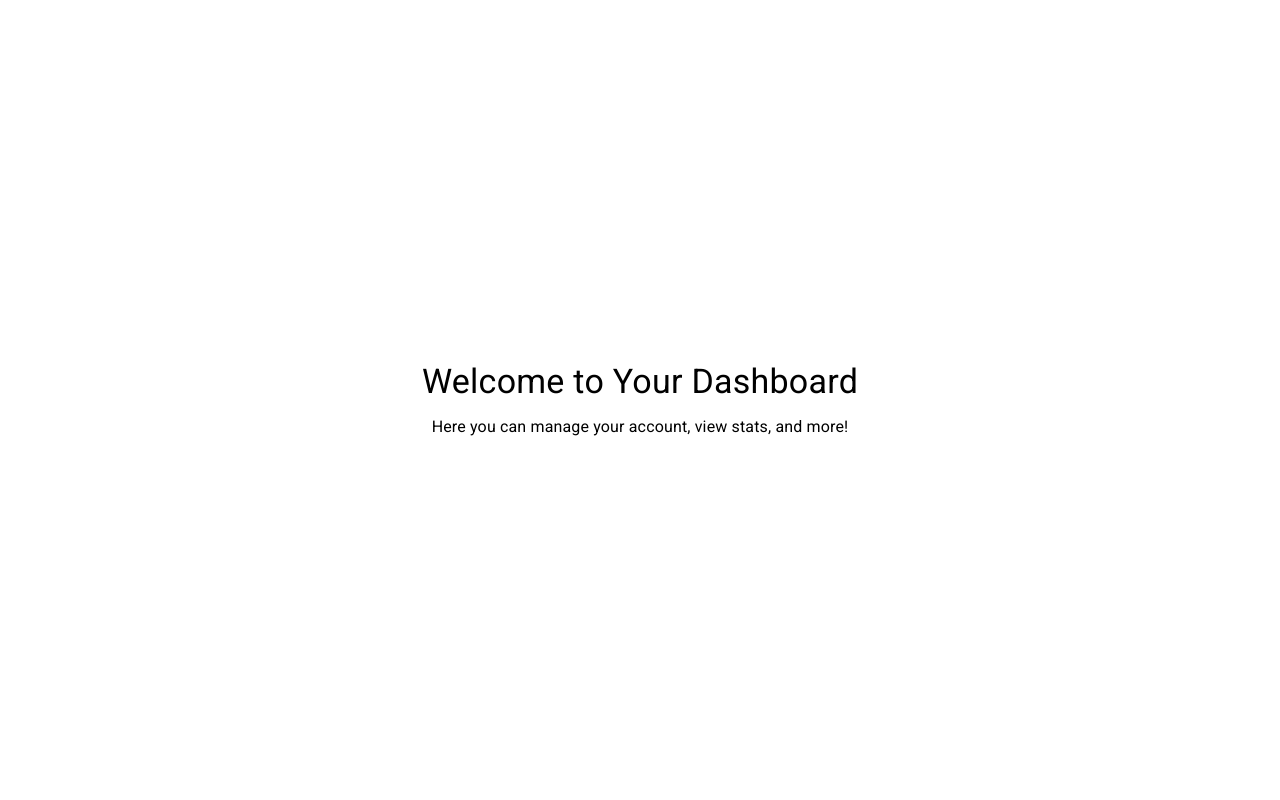
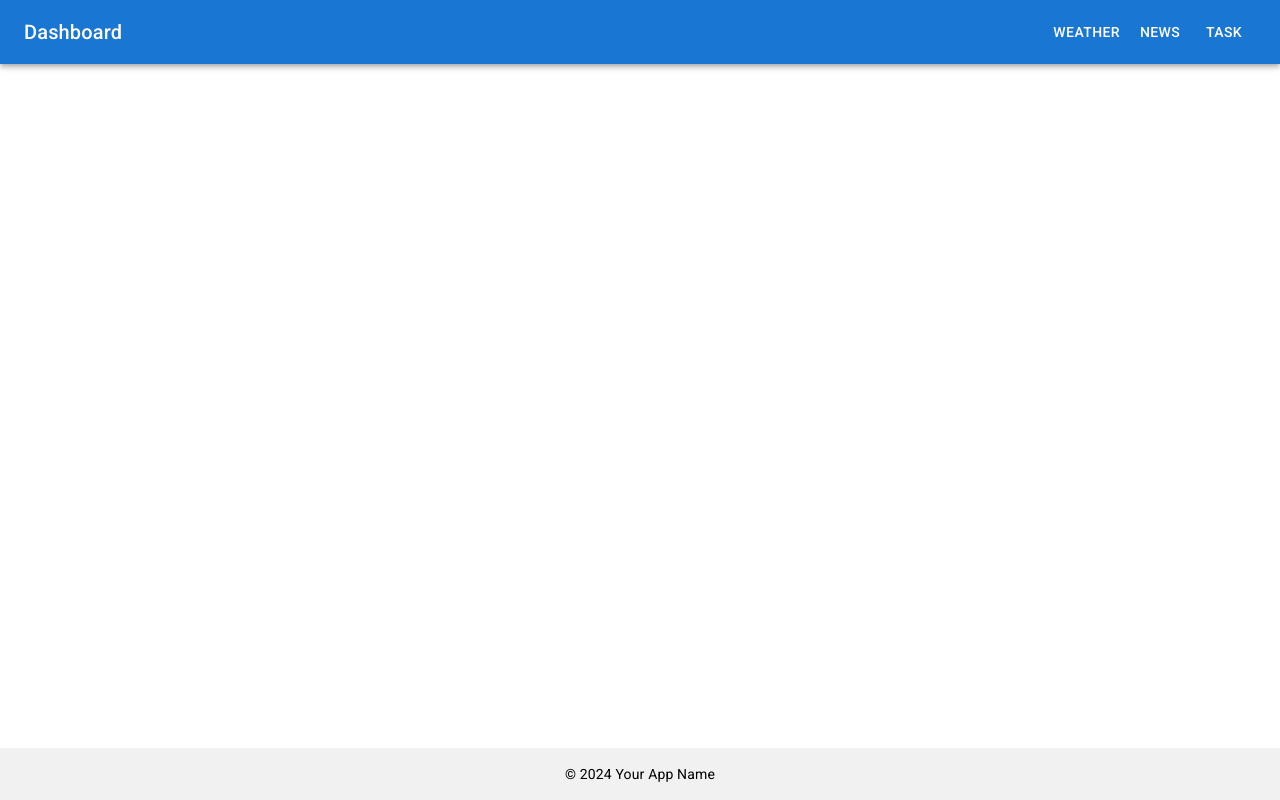
Before and after one commit to riboldicamila/general-app, a React (Create React App) app: page /dashboard in a window 1280 px wide. Built offline with nearby package versions, Linux system fonts and the light colour scheme; the HTML template or start-up script is replaced by a standard one.

Commit message:
router setting

```diff
--- a/src/App.js
+++ b/src/App.js
@@ -1,6 +1,9 @@
 import React from "react";
 import { BrowserRouter as Router, Routes, Route } from "react-router-dom";
-import Dashboard from "./Component/Dashboard";
+import DashboardLayout from "./Component/DashboardLayout";
+import Weather from "./Component/Weather";
+import News from "./Component/News";
+import Task from "./Component/Task";
 import LogIn from "./Component/LogIn";
 
 const App = () => {
@@ -8,7 +11,12 @@ const App = () => {
     <Router>
       <Routes>
         <Route path="/" element={<LogIn />} />
-        <Route path="/dashboard" element={<Dashboard />} />
+
+        <Route path="/dashboard" element={<DashboardLayout />}>
+          <Route path="weather" element={<Weather />} />
+          <Route path="news" element={<News />} />
+          <Route path="task" element={<Task />} />
+        </Route>
       </Routes>
     </Router>
   );
--- a/src/Component/Dashboard.js
+++ /dev/null
@@ -1,26 +0,0 @@
-import React from "react";
-import { Typography, Box } from "@mui/material";
-
-const Dashboard = () => {
-  return (
-    <Box
-      sx={{
-        display: "flex",
-        flexDirection: "column",
-        alignItems: "center",
-        justifyContent: "center",
-        height: "100vh",
-        textAlign: "center",
-      }}
-    >
-      <Typography variant="h4" component="h1" gutterBottom>
-        Welcome to Your Dashboard
-      </Typography>
-      <Typography variant="body1">
-        Here you can manage your account, view stats, and more!
-      </Typography>
-    </Box>
-  );
-};
-
-export default Dashboard;
--- /dev/null
+++ b/src/Component/DashboardLayout.js
@@ -0,0 +1,36 @@
+import React from "react";
+import { Outlet } from "react-router-dom";
+import { Box, AppBar, Toolbar, Typography, Button } from "@mui/material";
+
+const Navbar = () => (
+  <AppBar position="static">
+    <Toolbar>
+      <Typography variant="h6" sx={{ flexGrow: 1 }}>
+        Dashboard
+      </Typography>
+      <Button color="inherit" href="/dashboard/weather">Weather</Button>
+      <Button color="inherit" href="/dashboard/news">News</Button>
+      <Button color="inherit" href="/dashboard/task">Task</Button>
+    </Toolbar>
+  </AppBar>
+);
+
+const Footer = () => (
+  <Box component="footer" sx={{ textAlign: "center", padding: 2, mt: "auto", backgroundColor: "#f1f1f1" }}>
+    <Typography variant="body2">© 2024 Your App Name</Typography>
+  </Box>
+);
+
+const DashboardLayout = () => {
+  return (
+    <Box sx={{ display: "flex", flexDirection: "column", minHeight: "100vh" }}>
+      <Navbar />
+      <Box sx={{ flex: 1, padding: 2 }}>
+        <Outlet />
+      </Box>
+      <Footer />
+    </Box>
+  );
+};
+
+export default DashboardLayout;
--- a/src/Component/LogIn.js
+++ b/src/Component/LogIn.js
@@ -28,7 +28,7 @@ function LogIn() {
         sx={{
           flex: 1,
           display: "flex",
-          flexDirection: "column", // Aligns items vertically
+          flexDirection: "column",
           justifyContent: "center",
           alignItems: "center",
           padding: 2,
@@ -37,12 +37,12 @@ function LogIn() {
         {isSignIn ? <SignIn /> : <Signup />}
         <Button
           type="submit"
-          variant="text" // Makes the button have no background color
+          variant="text"
           color="primary"
           fullWidth
           onClick={() => setIsSignIn(!isSignIn)}
           style={{
-            marginTop: "8px", // Add some space between the component and button
+            marginTop: "8px",
           }}
         >
           {isSignIn ? "Sign Up" : "Log In"}
--- /dev/null
+++ b/src/Component/News.js
@@ -0,0 +1,10 @@
+import React from "react";
+import { Typography } from "@mui/material";
+
+const News = () => (
+  <Typography variant="h4" gutterBottom>
+    News Page
+  </Typography>
+);
+
+export default News;
--- /dev/null
+++ b/src/Component/Task.js
@@ -0,0 +1,10 @@
+import React from "react";
+import { Typography } from "@mui/material";
+
+const Task = () => (
+  <Typography variant="h4" gutterBottom>
+    Task Page
+  </Typography>
+);
+
+export default Task;
--- /dev/null
+++ b/src/Component/Weather.js
@@ -0,0 +1,10 @@
+import React from "react";
+import { Typography } from "@mui/material";
+
+const Weather = () => (
+  <Typography variant="h4" gutterBottom>
+    Weather Page
+  </Typography>
+);
+
+export default Weather;
```
